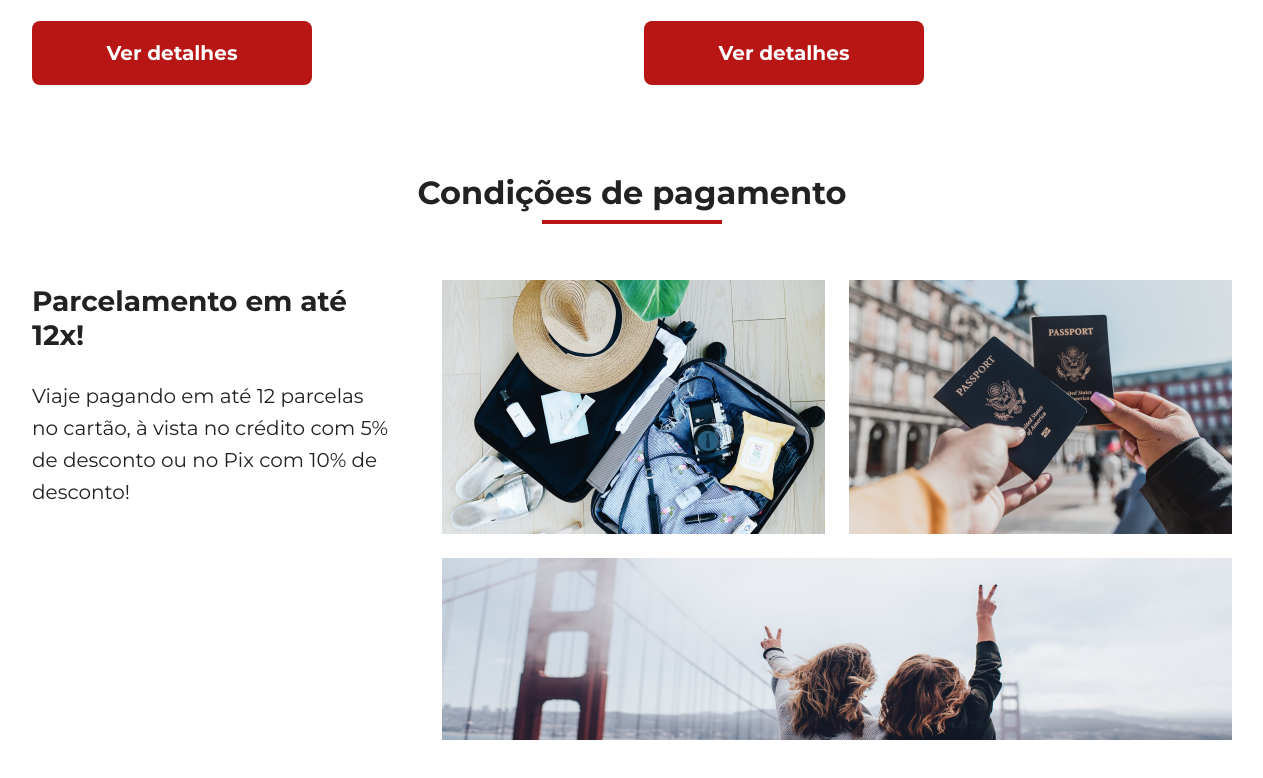
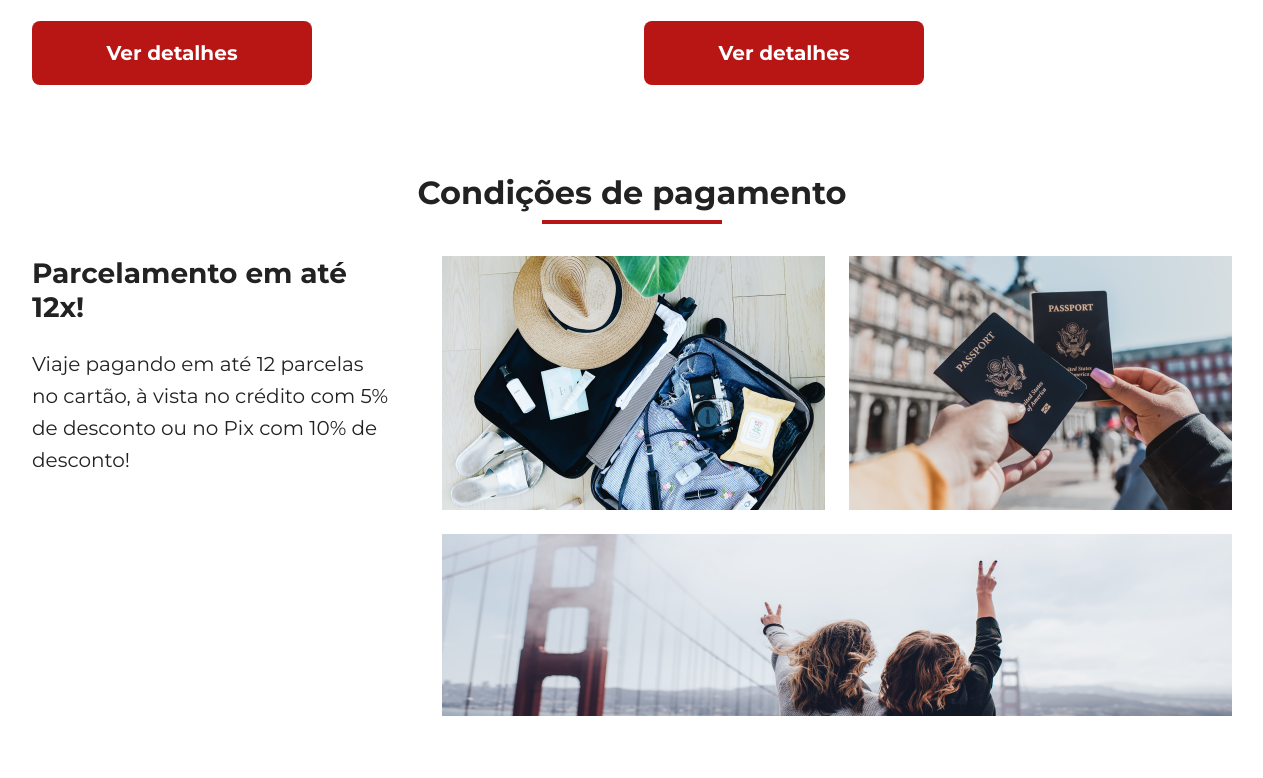
Before and after one commit to hiagocs-dev/jornada-viagens, a plain HTML site: page index.html in a window 1536 px wide. Shown: the part 3062-3840 px from the top of the page, without its empty margins (136-1399 px from the left). Drawn offline with Linux system fonts and the light colour scheme.

Commit message:
corrigindo bugs

```diff
--- a/css/global.css
+++ b/css/global.css
@@ -67,6 +67,7 @@ section.hero {
 .content-title {
     font-size: 28px;
     font-weight: var(--title-weight);
+    margin: 0 0 24px;
 }
 
 .content-text {
--- a/css/payments.css
+++ b/css/payments.css
@@ -79,6 +79,7 @@
     }
 
     .payments .content-container .image-content {
+        margin: 0;
         width: 790px;
     }
 
```
